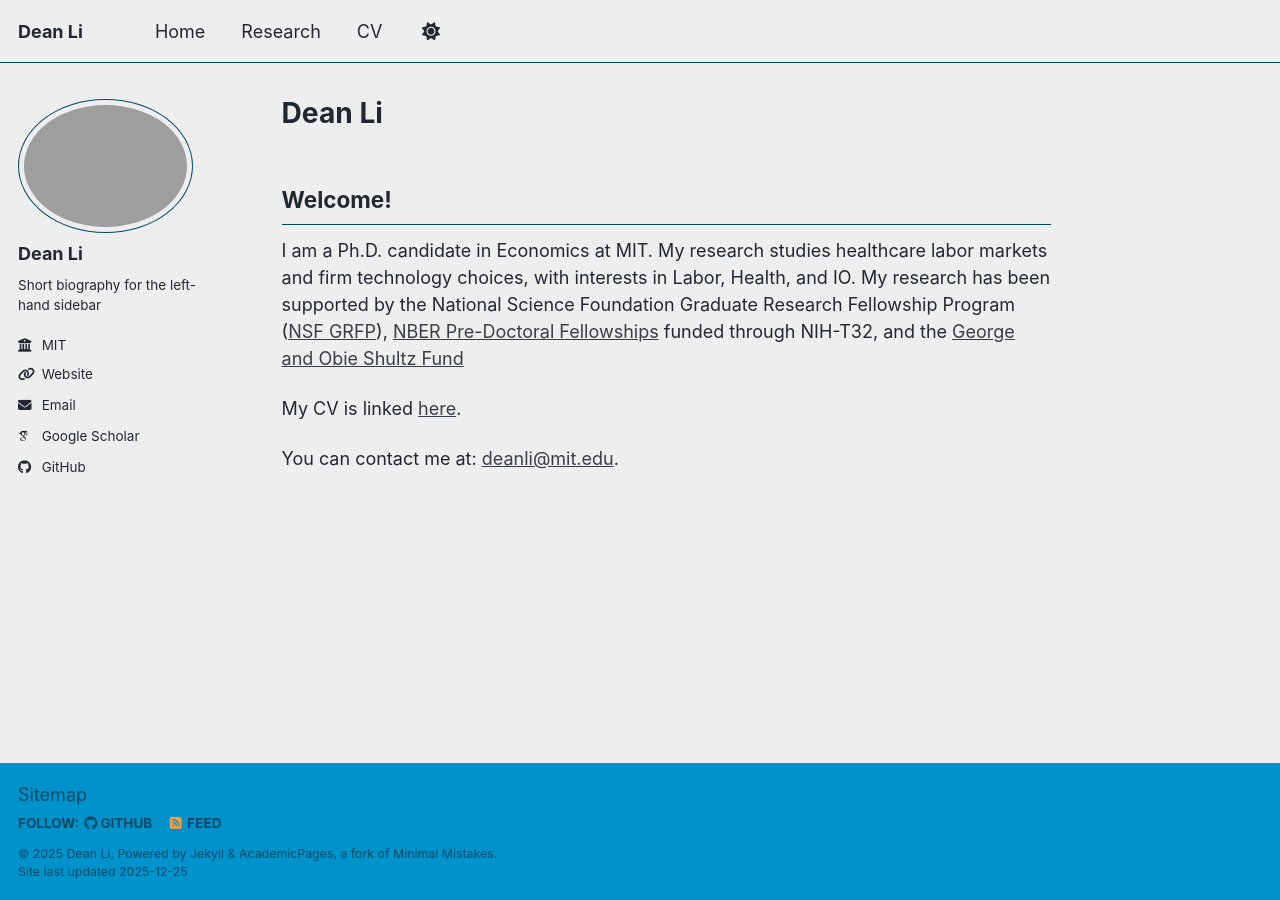
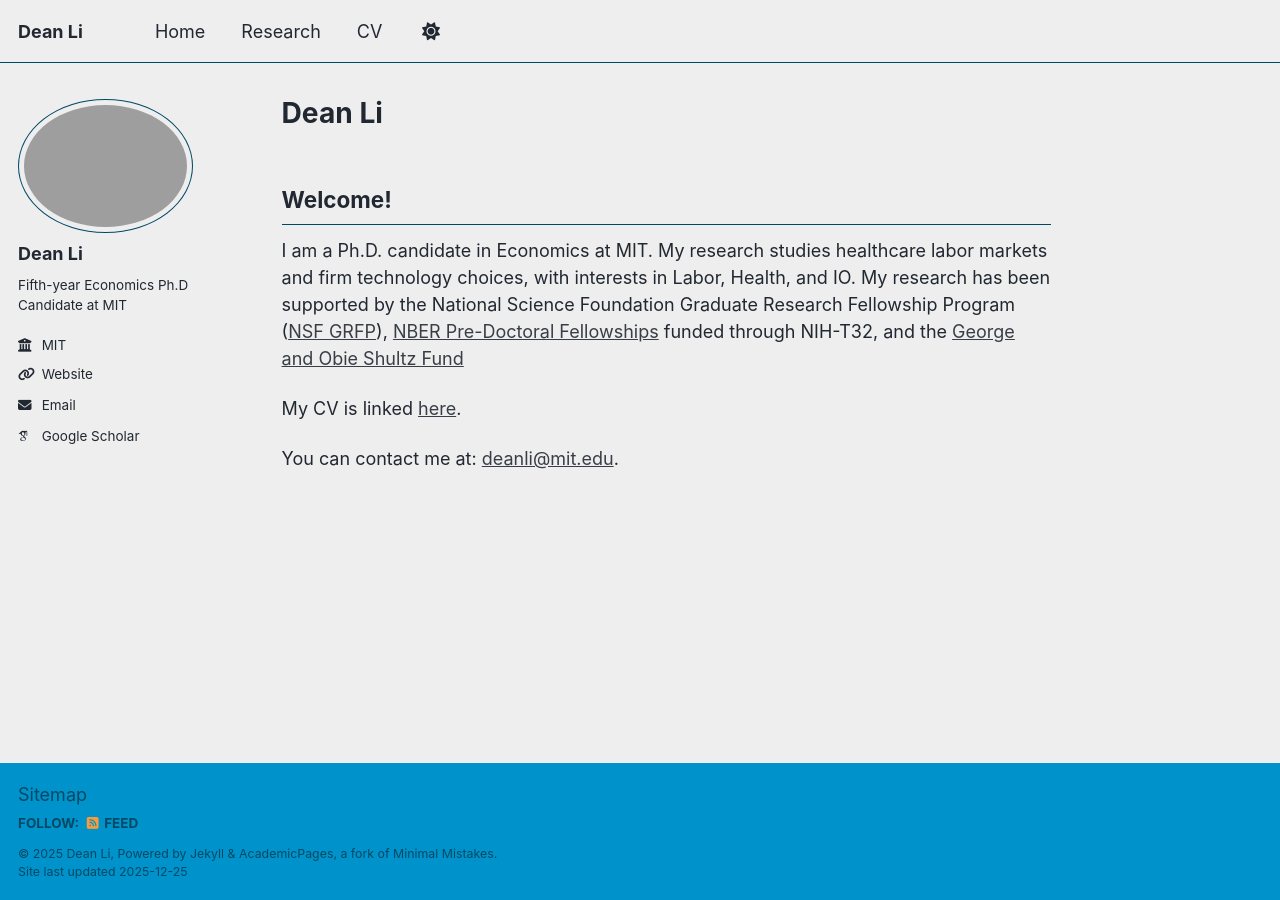
Before and after one commit to deanxli/deanxli.github.io, a Jekyll site: the page built from _pages/about.md, in a window 1280 px wide. Built offline with Jekyll 4.4.1, drawn with Linux system fonts in a browser that asks for light colours; some web fonts are replaced; a script bundle is joined from its source files by our own code; library files that are not in the unit come from our copies.

Commit message:
Update _config.yml

```diff
--- a/_config.yml
+++ b/_config.yml
@@ -25,7 +25,7 @@ author:
   # Biographic information
   avatar           : "profile.png"
   name             : "Dean Li"
-  bio              : "Short biography for the left-hand sidebar"
+  bio              : "Fifth-year Economics Ph.D Candidate at MIT"
   employer         : "MIT"
   uri              : "deanxli.com"
   email            : "deanli@mit.edu"
@@ -47,7 +47,6 @@ author:
   bitbucket        : # Username - Update with your username on the site
   codepen          : # Username
   dribbble         : # Username
-  github           : "academicpages"
   kaggle           : # Username
   stackoverflow    : # User number or user number and name (i.e., use "1" or "1/jeff-atwood")
 
```
